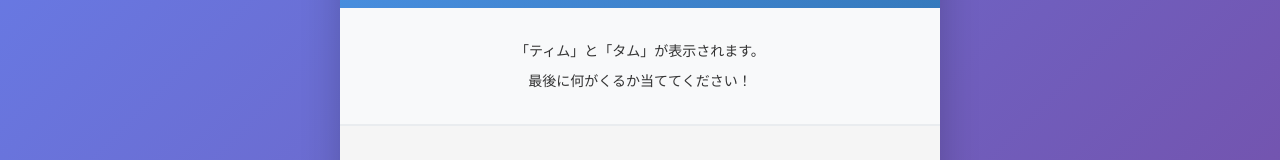
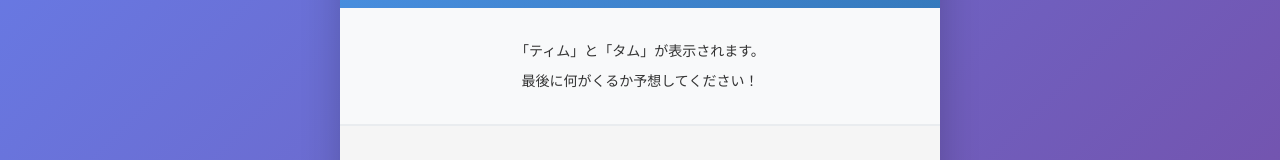
Before and after one commit to hirobekeita/Tim-Tam-Game, a React (Vite) app: page / in a window 1280 px wide. Shown: the part 246-406 px from the top of the page. Built offline with nearby package versions, Linux system fonts and the light colour scheme.

Commit message:
Update App.jsx

```diff
--- a/src/App.jsx
+++ b/src/App.jsx
@@ -32,7 +32,7 @@ function App() {
   if (gameStarted && displayedSequence.length < sequence.length) {
     // 7回目（インデックス6）の表示かどうかを判定
     const isSeventh = displayedSequence.length === 7;
-    const delay = isSeventh ? 850 : 350; // 改行時だけ1000ms、それ以外は350ms
+    const delay = isSeventh ? 830 : 350; // 改行時だけ1000ms、それ以外は350ms
 
     const timer = setTimeout(() => {
       setDisplayedSequence(prev => [...prev, sequence[prev.length]])
@@ -77,7 +77,7 @@ function App() {
         {/* 説明 */}
         <div className="info-section">
           <p>「ティム」と「タム」が表示されます。</p>
-          <p>最後に何がくるか当ててください！</p>
+          <p>最後に何がくるか予想してください！</p>
         </div>
 
         {/* シーケンス表示エリア */}
@@ -128,7 +128,7 @@ function App() {
             <div className="modal-content" onClick={(e) => e.stopPropagation()}>
               <h2>結果</h2>
               <p className="result-text">
-                ×ブーッ <strong>{result.correct}</strong> ！
+                ブーッ× <strong>{result.correct}</strong>
               </p>
               <p className={result.success ? 'success' : 'failure'}>
                 {result.success ? '当たりました！' : '残念！ハズレです！'}
```
